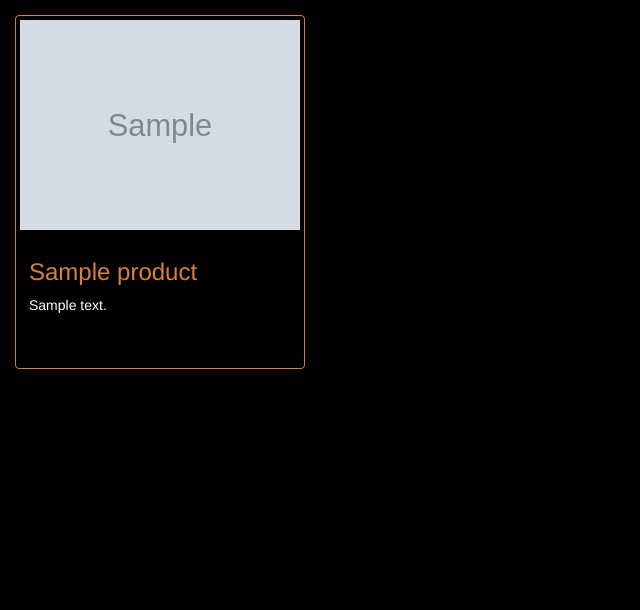
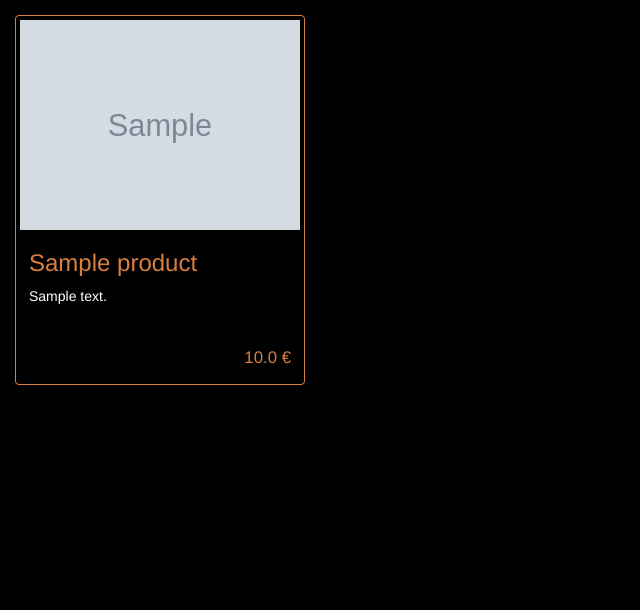
Before and after one commit to mrkvost/wega, a Flask app: page /products in a window 1280 px wide. Shown: the part 50-660 px from the top of the page, without its empty margins (0-640 px from the left). Run offline with Flask 2, Linux system fonts and the light colour scheme; tables that the repository leaves empty hold one stand-in row (values such as "Sample post"); grey boxes marked "Sample" are stand-in pictures; parts of the project's set-up code (start-up, migrations or seed data) failed here and were passed over; some libraries are stand-ins or nearby versions.

Commit message:
display price in products list

```diff
--- a/wega/static/css/styles-basic.css
+++ b/wega/static/css/styles-basic.css
@@ -223,17 +223,42 @@ html, body {
   box-shadow: 0px 0px 40px 0px #D87F40;
 }
 
-#products main.content .product .description-wrapper {
-  min-height: 60px;
+#products .product .caption-wrapper {
+  padding: 0px 9px;
 }
 
-#products main.content .product .description {
+#products .product .caption {
+  color: #D87F40;
+  padding: 0px;
+}
+
+#products .product .description-wrapper {
+  min-height: 60px;
+  padding: 0px 9px;
+}
+
+#products .product .description {
   color: #FFF;
   text-align: justify;
 }
 
-#products main.content .product h3 {
+#products .product .price-wrapper {
+  padding: 0px 9px;
+  text-align: right;
+}
+
+#products .product .price {
   color: #D87F40;
+  font-size: 1.2em;
+  text-align: right;
+  padding: 0px;
+}
+
+@media (max-width: 766px) {
+  #products .product .description-wrapper {
+    min-height: 1px;
+    color: #F0F;
+  }
 }
 
 /* ~~~ ~~ ~~ ~~ ~~ ~~  About  ~~ ~~ ~~ ~~ ~~ ~~~ */
--- a/wega/templates/products.html
+++ b/wega/templates/products.html
@@ -38,11 +38,16 @@
       <div class="col-sm-6 col-md-4 col-lg-3">
         <div class="thumbnail product" data-id="{{ product.id }}" tabindex="0">
           <img data-src="{{ image_placeholder_small }}" src="{{ image_url(product.image_name) }}" alt="{{ product.name }}">
-          <div class="caption">
-            <h3>{{ product.name }}</h3>
-            <div class="description-wrapper">
-              <p class="description">{{ product.description }}</p>
-            </div>
+          <div class="caption-wrapper">
+            <h3 class="caption">{{ product.name }}</h3>
+          </div>
+
+          <div class="description-wrapper">
+            <p class="description">{{ product.description }}</p>
+          </div>
+
+          <div class="price-wrapper">
+            <p class="price">{{ product.price }}&nbsp;<span class="currency">&euro;</span></p>
           </div>
         </div>
       </div>
```
